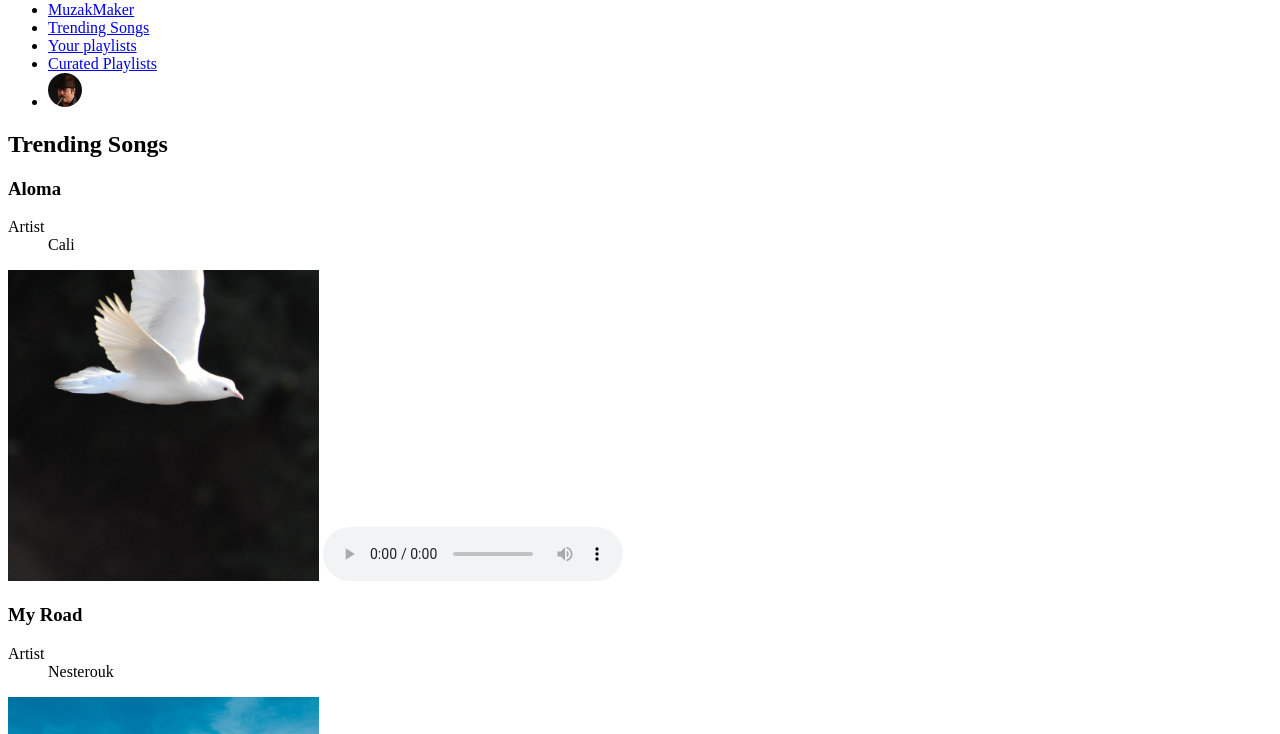
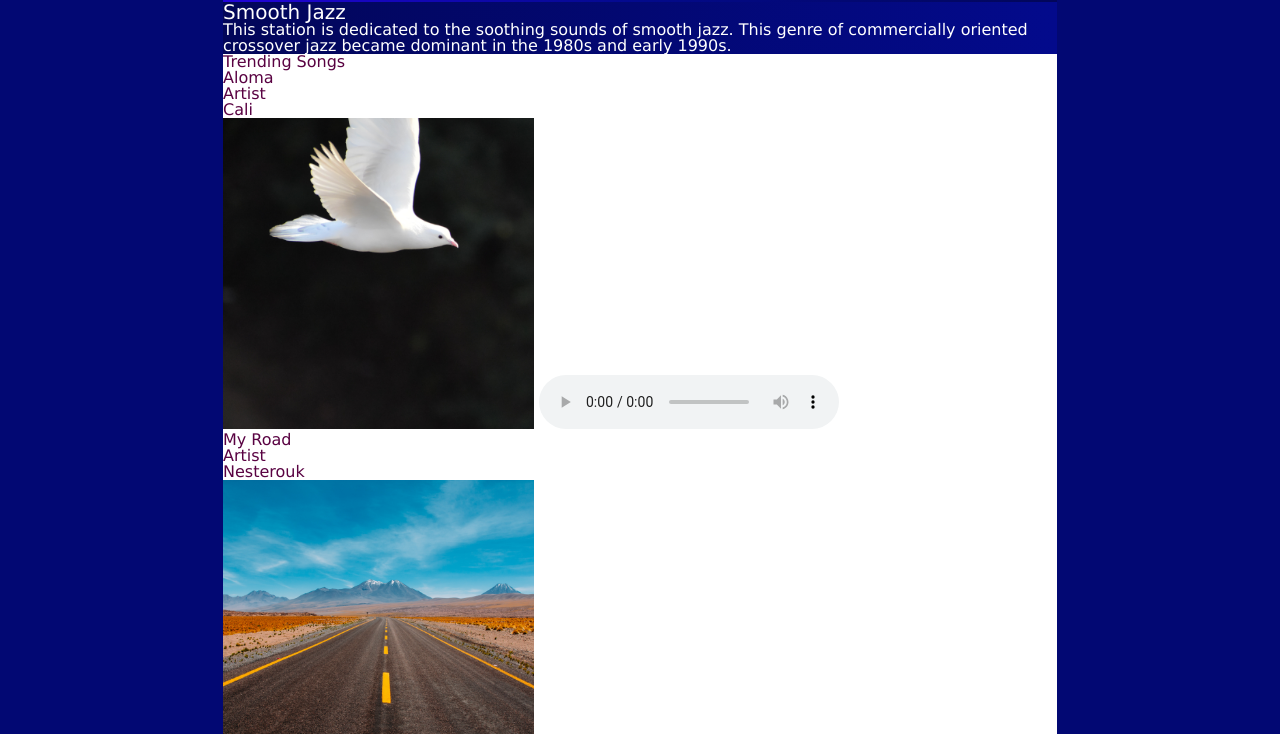
Before and after one commit to jhlee823/streamingmedia, a plain HTML site: page index.html in a window 1280 px wide. Shown: the part 113-847 px from the top of the page. Drawn offline with Linux system fonts and the light colour scheme.

Commit message:
CSS edits

```diff
--- a/index.html
+++ b/index.html
@@ -3,22 +3,23 @@
 <head>
     <meta charset="UTF-8">
     <meta name="viewport" content="width=device-width, initial-scale=1.0">
+    <link href="style.css" rel="stylesheet">
     <title>MuzakMaker</title>
 </head>
 
 <body>
     <header>
-        <h1>Smooth Jazz</h1>
-        <p>This station is dedicated to the soothing sounds of smooth jazz. This genre of commercially oriented crossover jazz became dominant in the 1980s and early 1990s.</p>
         <nav>
             <ul>
-                <li><a href="#home">MuzakMaker</a></li>
+                <li class="logo"><a href="#home">MuzakMaker</a></li>
                 <li><a href="#trending">Trending Songs</a></li>
                 <li><a href="#playlists">Your playlists</a></li>
                 <li><a href="#curated">Curated Playlists</a></li>
                 <li><a href="#profile"><img src="images/duke-silver.png" alt="user profile picture"></a></li>
             </ul>
         </nav>
+        <h1>Smooth Jazz</h1>
+        <p>This station is dedicated to the soothing sounds of smooth jazz. This genre of commercially oriented crossover jazz became dominant in the 1980s and early 1990s.</p>
     </header>
 
     <main>
@@ -85,7 +86,7 @@
                     </audio>
                 </section>
             </div>
-            <button class="morebuttons" type="button">More trending</button>
+            <a href="#" class="button">More trending</a> </button>
         </section>
 
         <section id="playlists">
@@ -121,7 +122,7 @@
                     <p>Background music to keep you going while you study.</p>
                 </section>
             </div>
-            <button class="morebuttons" type="button">All your playlists</button>
+            <a href="#" class="button">All your playlists</a></button>
         </section>
 
         <section id="curated">
@@ -157,13 +158,13 @@
                     <p>The greatest collection of your sax favorites.</p>
                 </section>
             </div>
-            <button class="morebuttons" type="button">More curated</button>
+            <a class="button" href="#">More curated</a></button>
         </section>
 
     </main>
 
     <footer>
-        <p>Copyright 2022 Smooth Jazz</p>
+        <small>Copyright 2022 Smooth Jazz</small>
     </footer>
 
 </body>
--- /dev/null
+++ b/style.css
@@ -0,0 +1,110 @@
+/* http://meyerweb.com/eric/tools/css/reset/
+   v2.0 | 20110126
+   License: none (public domain)
+*/
+
+html, body, div, span, applet, object, iframe,
+h1, h2, h3, h4, h5, h6, p, blockquote, pre,
+a, abbr, acronym, address, big, cite, code,
+del, dfn, em, img, ins, kbd, q, s, samp,
+small, strike, strong, sub, sup, tt, var,
+b, u, i, center,
+dl, dt, dd, ol, ul, li,
+fieldset, form, label, legend,
+table, caption, tbody, tfoot, thead, tr, th, td,
+article, aside, canvas, details, embed,
+figure, figcaption, footer, header, hgroup,
+menu, nav, output, ruby, section, summary,
+time, mark, audio, video {
+	margin: 0;
+	padding: 0;
+	border: 0;
+	font-size: 100%;
+	font: inherit;
+	vertical-align: baseline;
+}
+/* HTML5 display-role reset for older browsers */
+article, aside, details, figcaption, figure,
+footer, header, hgroup, menu, nav, section {
+	display: block;
+}
+body {
+	line-height: 1;
+}
+ol, ul {
+	list-style: none;
+}
+blockquote, q {
+	quotes: none;
+}
+blockquote:before, blockquote:after,
+q:before, q:after {
+	content: '';
+	content: none;
+}
+table {
+	border-collapse: collapse;
+	border-spacing: 0;
+}
+
+html {
+    background-color: #020873;
+}
+
+body {
+    font-family: Verdana, Geneva, Tahoma, sans-serif;
+    background-color: #FFFFFF;
+    color: #590242;
+    margin: 0 auto;
+    width: 834px;
+}
+
+/* header */
+
+h1 {
+    font-size:1.25em;
+}
+
+header {
+    color: #FFFFFF;
+    background-image: linear-gradient(to right, #020659, #030a8c);
+    position: relative;
+}
+
+header .logo {
+    float: left;
+    font-size: 1.25em;
+    text-decoration: none;
+    font-variant-caps: small-caps;
+}
+
+header ul {
+    overflow: hidden;
+    background-image: linear-gradient(to right, #2104D9, #030a8c, #020659);
+    list-style: none;
+    text-align: center;
+    padding: 15px 15px;
+}
+
+nav a {
+    text-decoration: none;
+    text-transform: uppercase;
+}
+
+
+
+
+
+
+h2, h3 {
+    font-size: 1em;
+}
+/* h2{
+    color: #590242;
+}
+p, dl, dd {
+    font-size: 1em;
+}
+footer p {
+    font-size: .75em;
+} */
```
